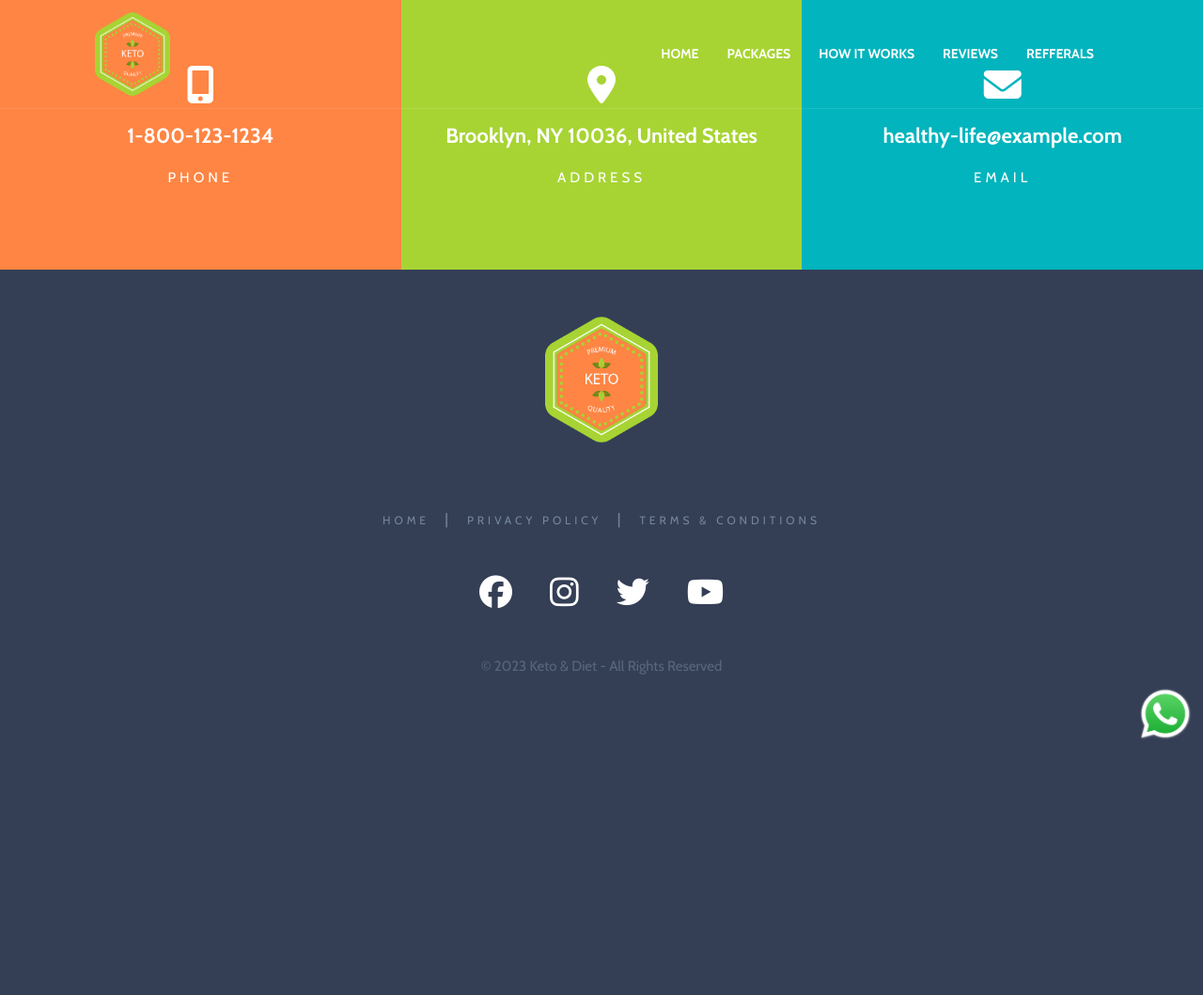
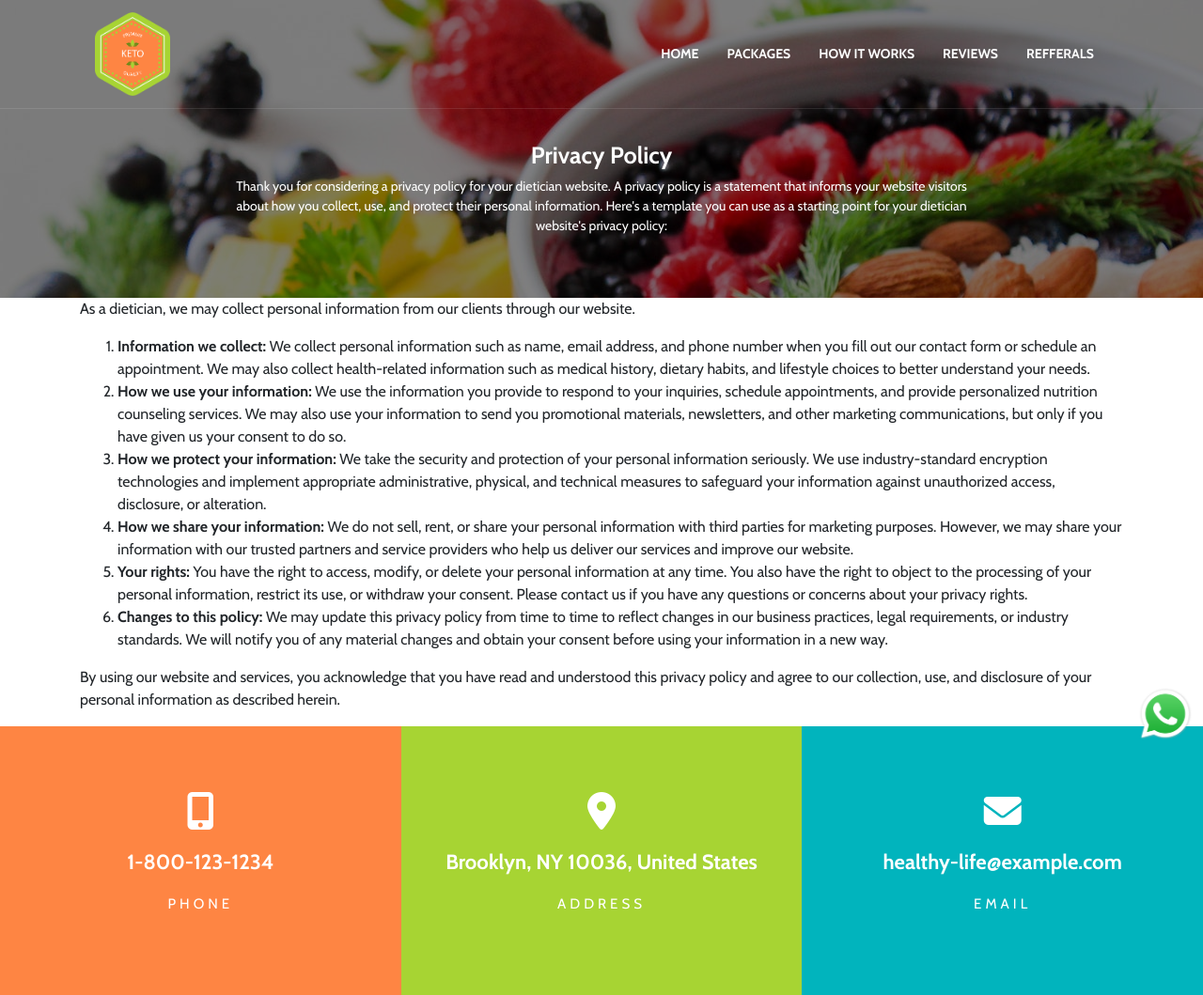
Before and after one commit to MuhammadAliQureshi7/keto_nutrition, a CodeIgniter app: page /database/home/privacy_policy in a window 1280 px wide. Shown: the top 1059 px of the page at 94% size. Before the commit the page ends 786 px from the top, so only its background shows below. Run offline with CodeIgniter, Linux system fonts and the light colour scheme; data that the repository does not hold is empty; some libraries are stand-ins or nearby versions.

Commit message:
privacy policy fixed

```diff
--- a/application/views/privacy_policy.php
+++ b/application/views/privacy_policy.php
@@ -1,11 +1,10 @@
-<?php foreach($blog as $blog):?>
 <div class="banner banner-2">
     <div class="overlay">
         <div class="container">
             <div class="row">
                 <div class="col-xl-12">
-                    <h2><?php echo $blog->title;?></h2>
-                    <p><?php echo $blog->summary;?></p>
+                    <h2>Privacy Policy</h2>
+                    <p>Thank you for considering a privacy policy for your dietician website. A privacy policy is a statement that informs your website visitors about how you collect, use, and protect their personal information. Here's a template you can use as a starting point for your dietician website's privacy policy:</p>
                 </div>
             </div>
         </div>
@@ -31,4 +30,3 @@
         </div>
     </div>
 </div>
-<?php endforeach;?>
```
